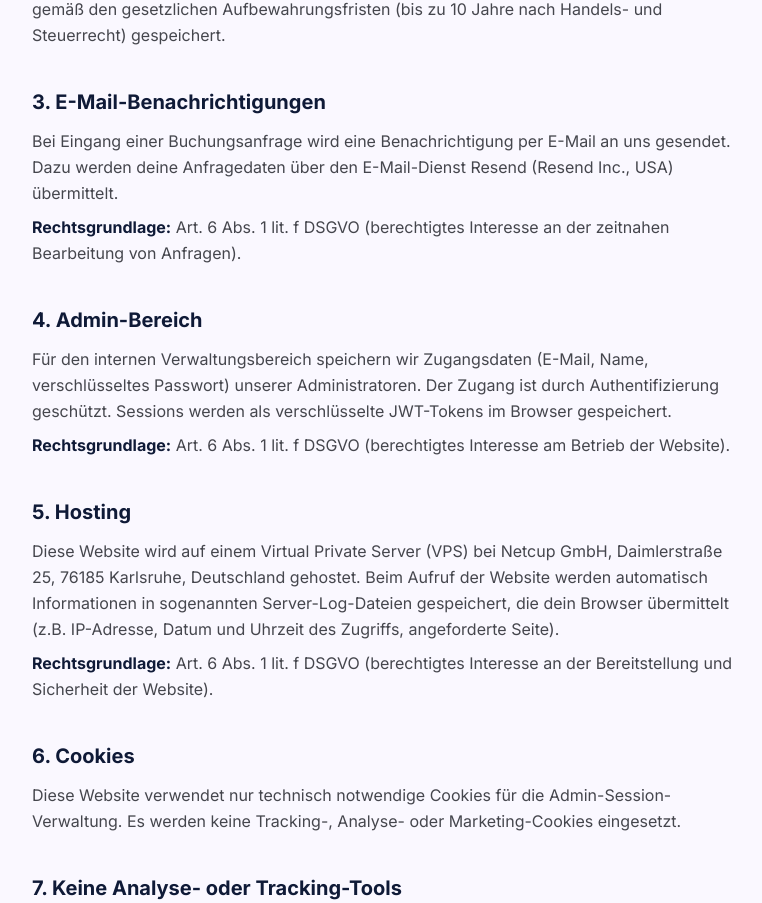
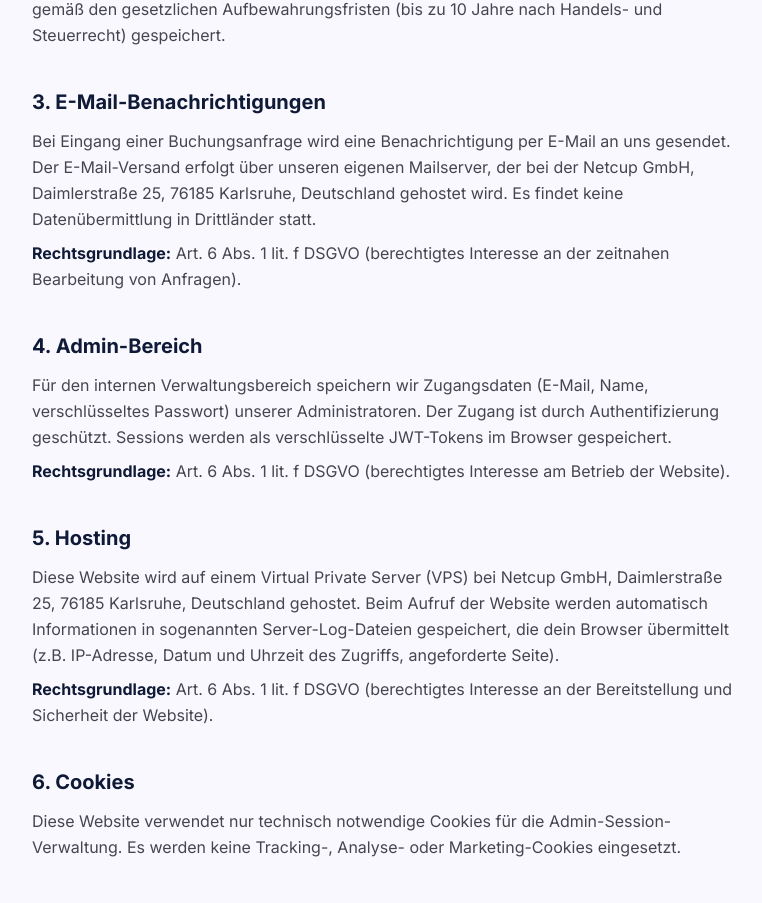
Before and after one commit to tkosiol/snowflow2026, a Next.js app: page /de/privacy in a window 1280 px wide. Shown: the part 877-1780 px from the top of the page, without its empty margins (256-1018 px from the left). Built offline with nearby package versions, Linux system fonts and the light colour scheme; no server answers.

Commit message:
fix: update privacy policy — replace Resend with Netcup SMTP, add controller TODO

```diff
--- a/src/app/[locale]/privacy/page.tsx
+++ b/src/app/[locale]/privacy/page.tsx
@@ -37,6 +37,7 @@ export default async function PrivacyPage({ params }: Props) {
             <h2 className="text-xl font-bold text-[#0f1a37] mb-3" style={{ fontFamily: "var(--font-heading)" }}>
               {de ? "1. Verantwortlicher" : "1. Controller"}
             </h2>
+            {/* TODO: Fill in real name and address before going live */}
             <p>
               Snowflow<br />
               [Vor- und Nachname des Verantwortlichen]<br />
@@ -116,8 +117,8 @@ export default async function PrivacyPage({ params }: Props) {
             </h2>
             <p className="mb-2">
               {de
-                ? "Bei Eingang einer Buchungsanfrage wird eine Benachrichtigung per E-Mail an uns gesendet. Dazu werden deine Anfragedaten über den E-Mail-Dienst Resend (Resend Inc., USA) übermittelt."
-                : "When a booking inquiry is received, a notification is sent to us via email. Your inquiry data is transmitted via the email service Resend (Resend Inc., USA)."}
+                ? "Bei Eingang einer Buchungsanfrage wird eine Benachrichtigung per E-Mail an uns gesendet. Der E-Mail-Versand erfolgt über unseren eigenen Mailserver, der bei der Netcup GmbH, Daimlerstraße 25, 76185 Karlsruhe, Deutschland gehostet wird. Es findet keine Datenübermittlung in Drittländer statt."
+                : "When a booking inquiry is received, a notification is sent to us via email. Email delivery is handled via our own mail server hosted at Netcup GmbH, Daimlerstraße 25, 76185 Karlsruhe, Germany. No data is transferred to third countries."}
             </p>
             <p>
               <strong className="text-[#0f1a37]">
```
